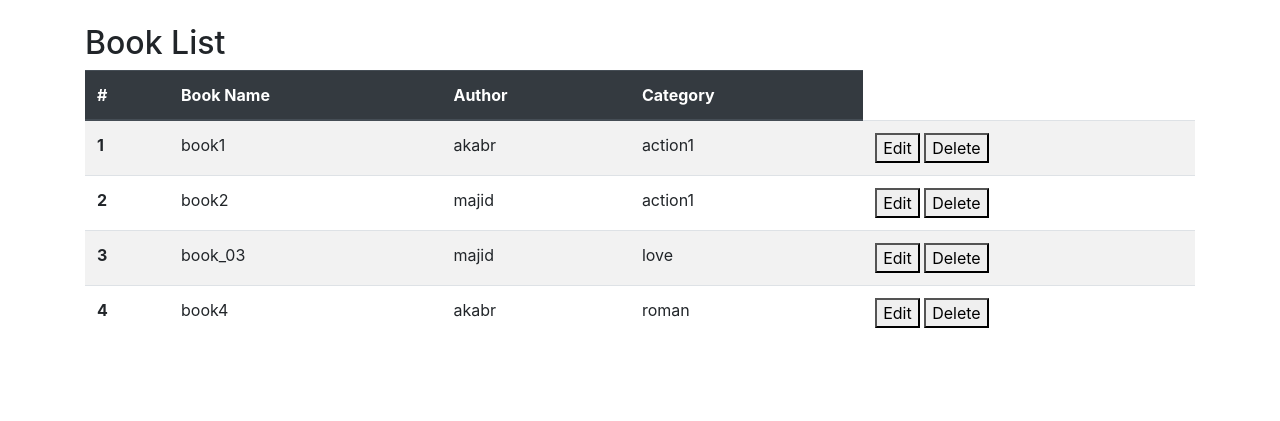
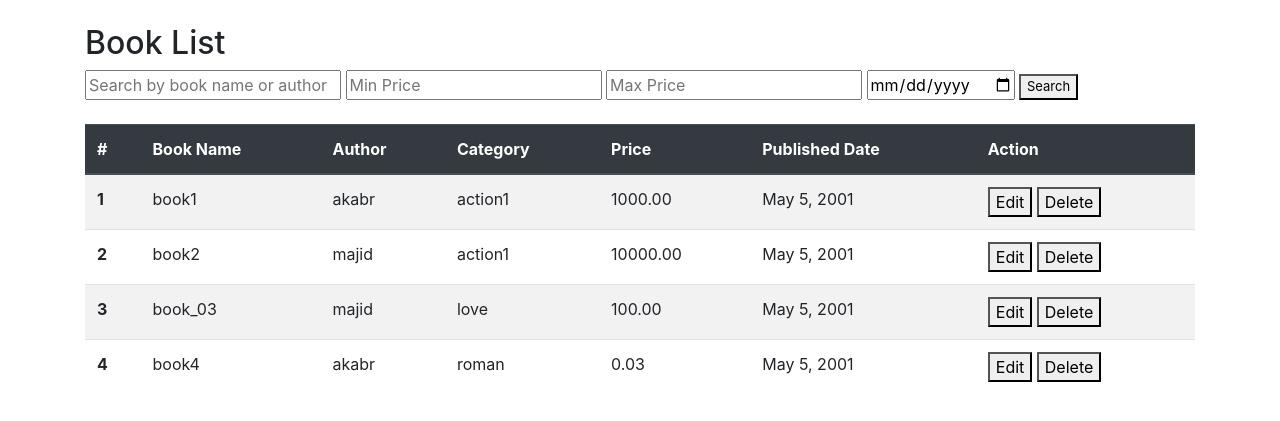
Before and after one commit to hesam-meraj/Mini-Project, a Django app: page / in a window 1280 px wide. Shown: the part 56-477 px from the top of the page. Run offline with Django 5.2, Linux system fonts and the light colour scheme; data comes from the database, SQL or seed files in the repository; both versions use the stored data as it was after the commit; some libraries are stand-ins or nearby versions.

Commit message:
filter and search bar

```diff
--- a/books_management/models.py
+++ b/books_management/models.py
@@ -12,6 +12,7 @@ class Book(models.Model):
     description = models.TextField()
     published_at = models.DateField()
     number_of_pages = models.PositiveIntegerField()
+    price = models.DecimalField(max_digits=10, decimal_places=2, default=0)
     author = models.ForeignKey('Author',on_delete=models.CASCADE,null=True,blank=True)
     category = models.ForeignKey(Category, on_delete=models.SET_NULL,null=True)
     def __str__(self) -> str:
--- a/books_management/templates/homepage.html
+++ b/books_management/templates/homepage.html
@@ -1,10 +1,25 @@
 {% extends "base.html" %}
-
 
 {% block title %}Book List{% endblock %}
 
 {% block content %}
 <h2>Book List</h2>
+
+<!-- Search and Filter form -->
+<form method="GET" action="">
+    <input type="text" name="a" placeholder="Search by book name or author" value="{{ search_query }}">
+
+    <!-- Price Range -->
+    <input type="number" name="min_price" placeholder="Min Price" value="{{ min_price }}" step="0.01">
+    <input type="number" name="max_price" placeholder="Max Price" value="{{ max_price }}" step="0.01">
+
+    <!-- Start Date (published after this date) -->
+    <input type="date" name="start_date" placeholder="Start Date" value="{{ start_date }}">
+
+    <button type="submit" class="button" style="font-size: 13px;">Search</button>
+</form>
+
+<br>
 
 <!-- Bootstrap Table -->
 <table class="table table-striped">
@@ -14,6 +29,9 @@
             <th scope="col">Book Name</th>
             <th scope="col">Author</th>
             <th scope="col">Category</th>
+            <th scope="col">Price</th>
+            <th scope="col">Published Date</th>
+            <th scope="col">Action</th>
         </tr>
     </thead>
     <tbody>
@@ -21,10 +39,13 @@
         <tr>
             <th scope="row">{{ forloop.counter }}</th>
             <td>{{ book.name }}</td>
-            <td>{{ book.author }}</td>
-            <td>{{ book.category }}</td>
+            <td>{{ book.author.name }}</td>
+            <td>{{ book.category.name }}</td>
+            <td>{{ book.price }}</td>
+            <td>{{ book.published_at }}</td>
 
             <td>
+            <!-- Edit and Delete buttons -->
             <form action="{% url 'edit_book' book.id %}" method="POST" style="display: inline;">
                 {% csrf_token %}
                 <button type="submit">Edit</button>
@@ -37,10 +58,9 @@
         </tr>
         {% empty %}
         <tr>
-            <td colspan="4" class="text-center">No books available</td>
+            <td colspan="7" class="text-center">No books available</td>
         </tr>
         {% endfor %}
     </tbody>
 </table>
-
 {% endblock %}
--- a/books_management/views.py
+++ b/books_management/views.py
@@ -3,10 +3,45 @@ from django.http import HttpResponse
 from .forms import *
 from .models import *
 from django.contrib import messages
+from django.db.models import Q, Value
+from django.db.models.functions import Concat
+
+
 
 def homepage(request):
+    search_query = request.GET.get('q', '')
+    min_price = request.GET.get('min_price', '')
+    max_price = request.GET.get('max_price', '')
+    start_date = request.GET.get('start_date', '')
     books = Book.objects.all()
-    return render(request, 'homepage.html',{'books': books})
+    if search_query:
+        books = Book.objects.filter(
+            Q(name__icontains=search_query) |
+            Q(author__name__icontains=search_query) |
+            Q(category__name__icontains=search_query)
+        )
+
+    if min_price:
+        books = books.filter(price__gte=min_price)
+    if max_price:
+        books = books.filter(price__lte=max_price)
+
+    if start_date:
+        books = books.filter(published_at__gte=start_date)
+
+    context = {
+
+    'books': books,
+    'search_query': search_query,
+    'min_price': min_price,
+    'max_price': max_price,
+    'start_date': start_date,
+
+
+    }
+
+    return render(request, 'homepage.html', context)
+
 
 
 
```
Also changed, not shown: books_management/migrations/0006_book_price.py (added), db.sqlite3, 1 other file.
